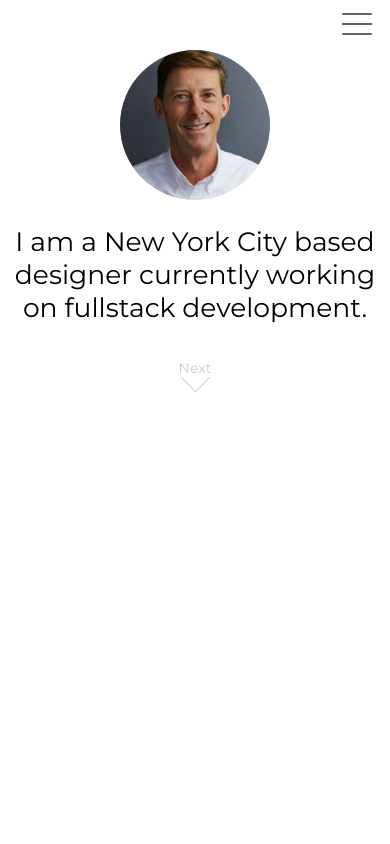
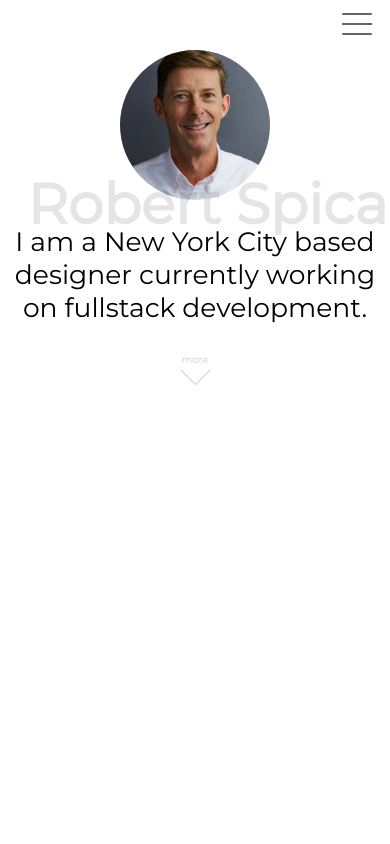
Before and after one commit to rspica/Responsive-Portfolio, a plain HTML site: page index.html in a window 390 px wide. Shown: the top 844 px of the page. Drawn offline with Linux system fonts and the light colour scheme; a web font is replaced by a local one.

Commit message:
updates to index.html and assests/style.css.

```diff
--- a/assets/style.css
+++ b/assets/style.css
@@ -304,7 +304,20 @@ main {
     background-size: cover;
 }
 
+.name {
+	position: absolute;
+	top: 140px;
+	left: 7%;
+	transform: translate(-50% 0);
+	font: 900 4em 'Montserrat', sans-serif;
+	color: rgba(0, 0, 0, .1);
+	line-height: .5;
+	text-align: center;
+}
+
 .introCopy {
+	position: relative;
+	top: -0px;
 	width: 100%;
 	max-width: 375px;
 	margin: 25px auto;
@@ -319,12 +332,14 @@ main {
 
 .scrollBox {
 	position: relative;
+	bottom: 0;
 	text-align: center;
 }
 
 .scrollNext {
 	position: relative;
-	top: 10px;
+	top: 5px;
+	font-size: .7em;
 	color: #ccc;
 }
 
--- a/index.html
+++ b/index.html
@@ -33,6 +33,9 @@
 		<article class="introCont">
 			<section class="introImage">
 			</section>	<!-- mobile image container -->
+			<section class="name">
+				<h1>Robert Spica</h1>
+			</section>
 			<section class="introCopy">
 					<p>I am a New York City based designer currently working on fullstack development.</p>
 			</section>
@@ -41,22 +44,20 @@
 				<img src="./images/BW-city-skyline-LRG.png" id="LRGintroImage" alt="picture of NYC skyline" />
 			</section>
 
-			<section class="scrollBox">
-
-				<p class="scrollNext">Next
-				<div id="angleDown"></div>
-
-				<!-- <i class="fa fa-angle-down fa-3x" aria-hidden="true"></i></p> -->
+			<section class="scrollBox"><a href="work">
+					<p class="scrollNext">more
+					<div id="angleDown"></div>
+				</a>
 			</section>
 		</article>
 
 <!-- end intro container // start project portfolio container -->
 
-		<article class="projContainer">
+		<article class="projContainer"><a href="#work">
 			<div class="projRow">
 
 <!-- start project-container project 1 -->
-				<section class="projCol"><!-- start project portfolio item x-->
+				<section class="projCol"><!-- start project portfolio item 1-->
 					<a class="projThumb" href="#"><img src="http://placehold.it/455x260" alt="project 1">
 						<div class="project">
 							<h3 class="pTitle">Project 1</h3>
```
